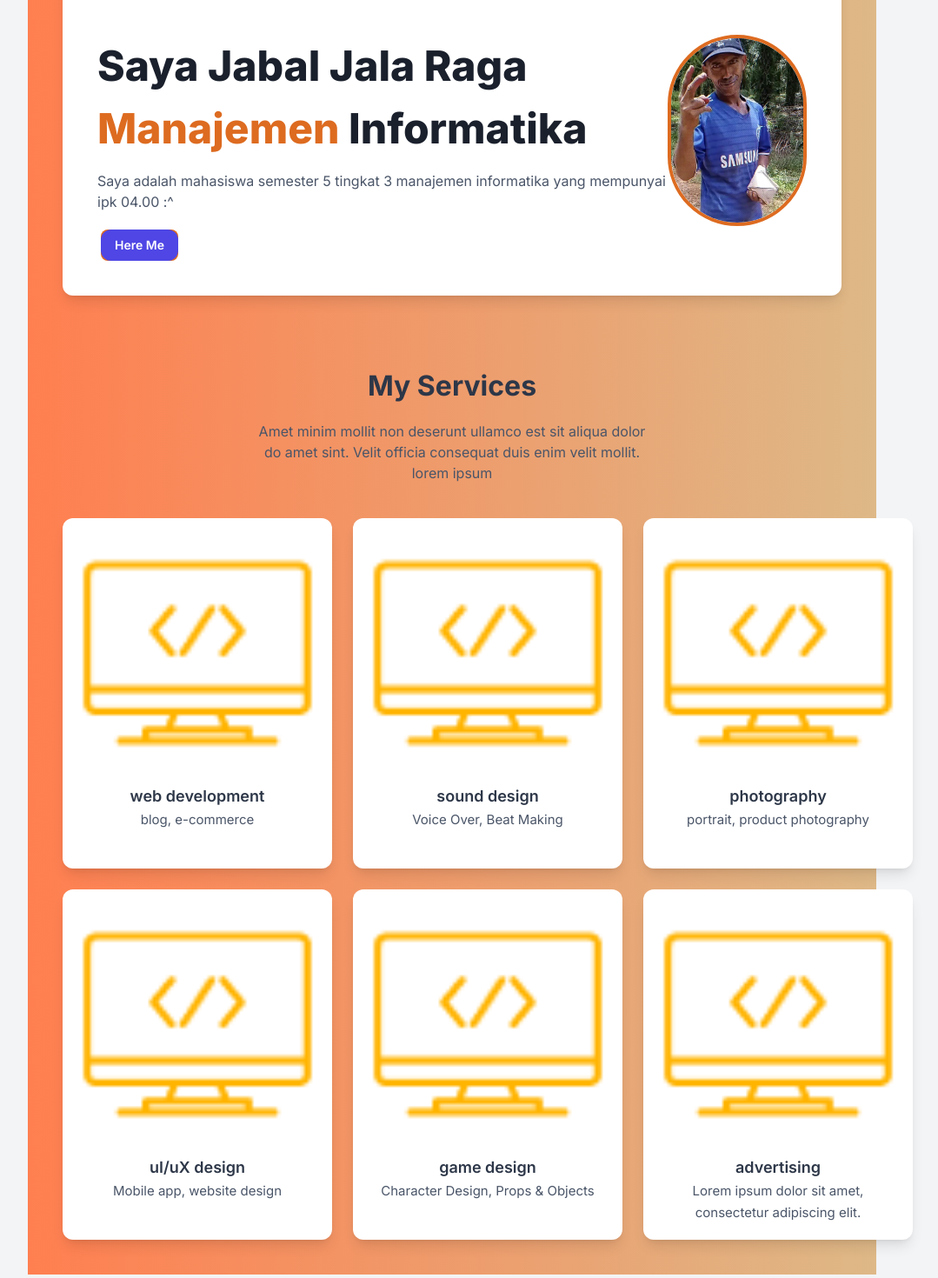
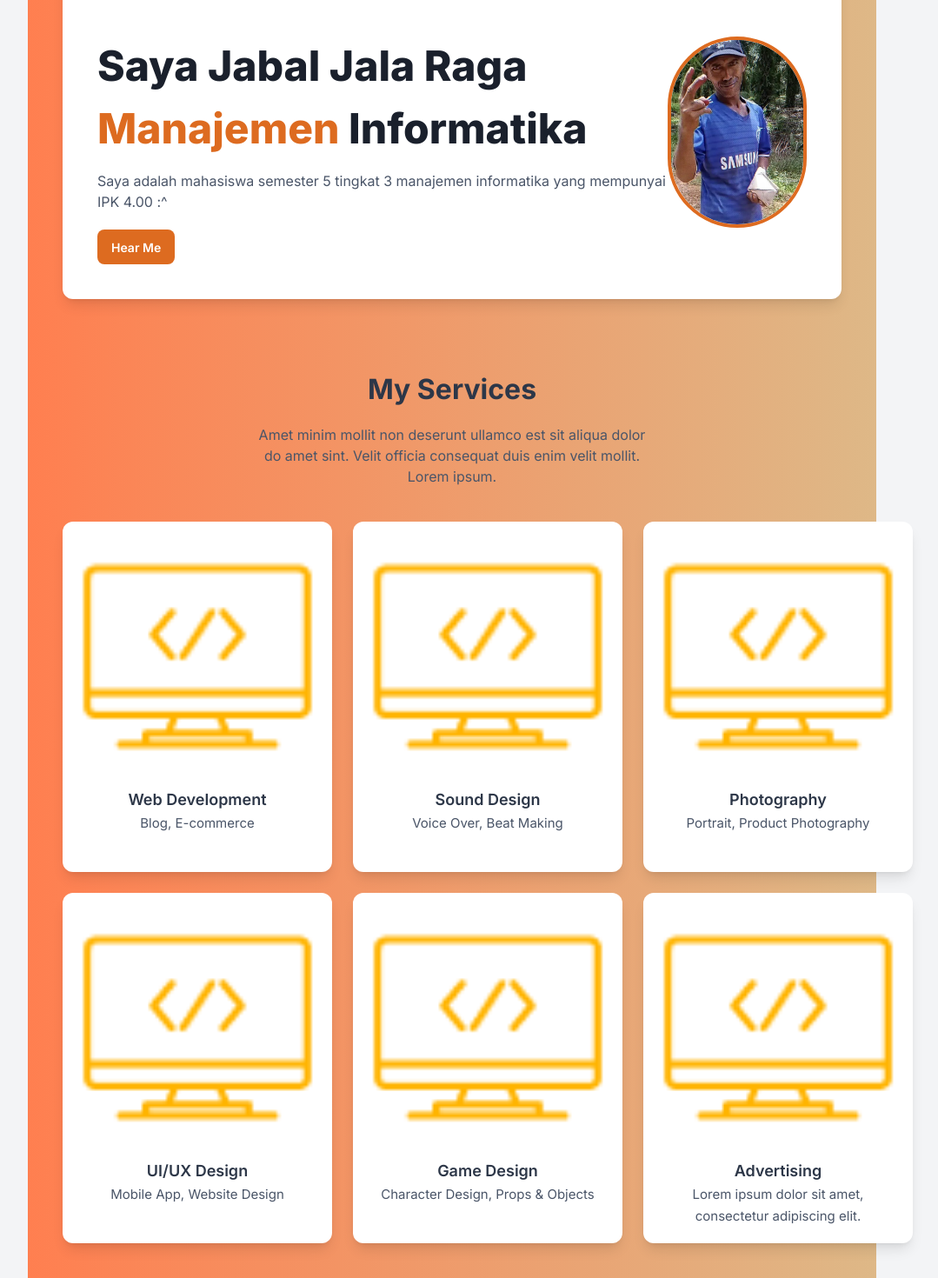
Before and after one commit to JabalJalaRaga/Portofolio_UAS, a Next.js app: page / in a window 1280 px wide. Shown: the part 168-1638 px from the top of the page at 87% size, without its empty margins (120-1199 px from the left). Built offline with nearby package versions, Linux system fonts and the light colour scheme.

Commit message:
perbaikan

```diff
--- a/src/app/(public)/page.js
+++ b/src/app/(public)/page.js
@@ -1,11 +1,7 @@
 import Image from 'next/image'; // Import komponen Image dari Next.js
 
-const ItemService = ({
-  title,
-  subTitle
-}) => {
+const ItemService = ({ title, subTitle }) => {
   return (
-    <>
     <div className="w-[310px] bg-white p-5 rounded-xl shadow-lg transition-transform transform hover:scale-105">
       <div className="flex justify-center">
         {/* Menggunakan Image dari Next.js untuk optimasi gambar */}
@@ -22,23 +18,20 @@ const ItemService = ({
         <span className="text-[15px] text-[#4A5568]">{subTitle}</span> {/* Changed subtitle text color */}
       </div>
     </div>
-    </>
   );
-}
+};
 
 export default function Dashboard() {
   const myService = [
-    { title: 'web development', subTitle: 'blog, e-commerce' },
-    { title: 'uI/uX design', subTitle: 'Mobile app, website design' },
-    { title: 'sound design', subTitle: 'Voice Over, Beat Making' },
-    { title: 'game design', subTitle: 'Character Design, Props & Objects' },
-    { title: 'photography', subTitle: 'portrait, product photography' },
-    { title: 'advertising', subTitle: 'Lorem ipsum dolor sit amet, consectetur adipiscing elit.' },
+    { title: 'Web Development', subTitle: 'Blog, E-commerce' },
+    { title: 'UI/UX Design', subTitle: 'Mobile App, Website Design' },
+    { title: 'Sound Design', subTitle: 'Voice Over, Beat Making' },
+    { title: 'Game Design', subTitle: 'Character Design, Props & Objects' },
+    { title: 'Photography', subTitle: 'Portrait, Product Photography' },
+    { title: 'Advertising', subTitle: 'Lorem ipsum dolor sit amet, consectetur adipiscing elit.' },
   ];
 
   return (
-    <>
-      {/* Main Layout Background Gradient */}
     <div className="min-h-screen bg-gradient-to-r from-[#FF7F50] to-[#DEB887] p-10"> {/* Changed gradient colors */}
       {/* Dashboard Container */}
       <div className="flex w-full bg-white rounded-xl shadow-lg p-10">
@@ -50,11 +43,12 @@ export default function Dashboard() {
               <span className="text-[#DD6B20]">Manajemen</span> Informatika {/* Changed text color */}
             </div>
           </div>
-            <p className="text-[#4A5568] mt-3">Saya adalah mahasiswa semester 5 tingkat 3 manajemen informatika yang mempunyai ipk 04.00 :^</p> {/* Changed text color */}
-            <button className="btn-primary mt-5 px-4 py-2 rounded-lg bg-[#DD6B20] text-white font-semibold"> {/* Changed button color */}
-              <span className="relative text-sm">Here Me</span>
+          <p className="text-[#4A5568] mt-3">Saya adalah mahasiswa semester 5 tingkat 3 manajemen informatika yang mempunyai IPK 4.00 :^</p> {/* Changed text color */}
+          <button className="mt-5 px-4 py-2 rounded-lg bg-[#DD6B20] text-white font-semibold">
+            <span className="relative text-sm">Hear Me</span> {/* Fixed typo from "Here Me" to "Hear Me" */}
           </button>
         </div>
+
         {/* Right Side: Avatar */}
         <div className="flex justify-center items-center">
           {/* Menggunakan Image dari Next.js untuk avatar */}
@@ -72,7 +66,7 @@ export default function Dashboard() {
       <div className="mt-20 text-center">
         <h2 className="text-[32px] font-bold text-[#2D3748]">My Services</h2> {/* Changed header color */}
         <div className="flex justify-center text-[#4A5568] mt-4">
-            <p className="w-1/2 text-center">Amet minim mollit non deserunt ullamco est sit aliqua dolor do amet sint. Velit officia consequat duis enim velit mollit. lorem ipsum</p>
+          <p className="w-1/2 text-center">Amet minim mollit non deserunt ullamco est sit aliqua dolor do amet sint. Velit officia consequat duis enim velit mollit. Lorem ipsum.</p>
         </div>
       </div>
 
@@ -87,6 +81,5 @@ export default function Dashboard() {
         ))}
       </div>
     </div>
-    </>
   );
 }
```
Lines whose indentation alone changed are shown as unchanged.
